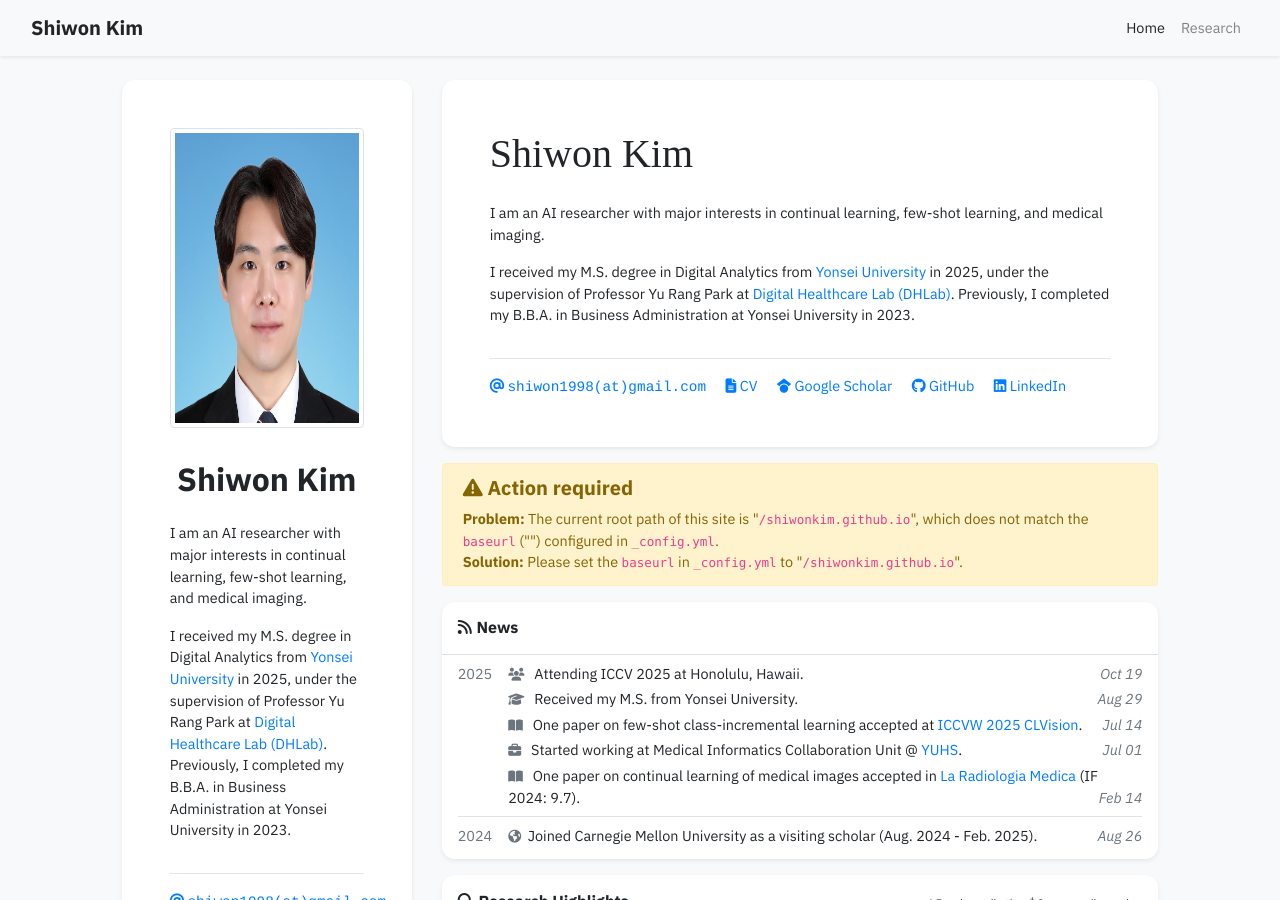
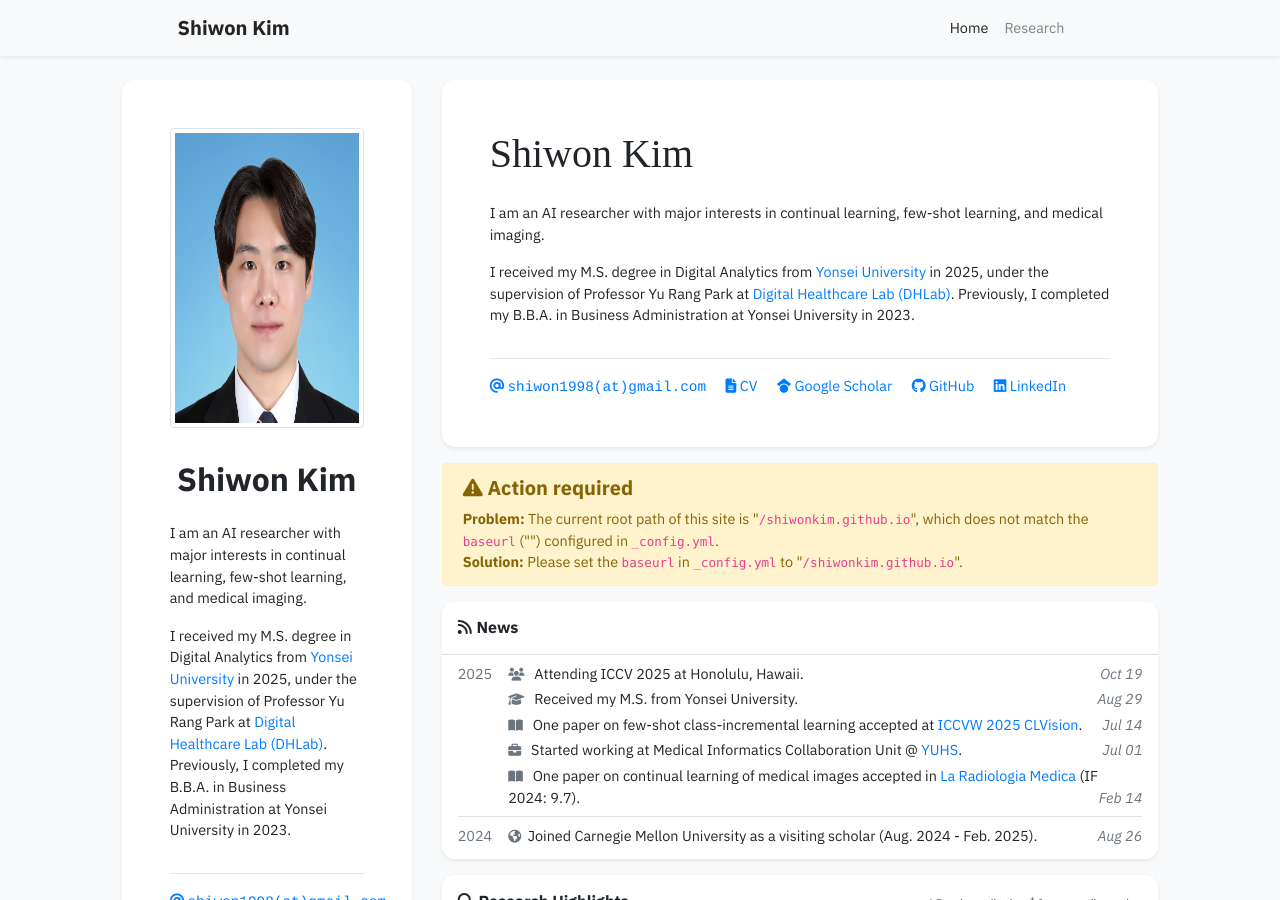
Before and after one commit to shiwonkim/shiwonkim.github.io, a Jekyll site: the page built from index.html, in a window 1280 px wide and 900 px high. Built offline with Jekyll 4.4.1, drawn with Linux system fonts in a browser that asks for light colours; nearby versions of some CDN libraries; some web fonts are replaced; a style sheet for code colours, icons or effects is not loaded.

Commit message:
edit profile

```diff
--- a/_includes/navbar.html
+++ b/_includes/navbar.html
@@ -1,6 +1,10 @@
 <nav class="navbar navbar-expand-sm navbar-light bg-light fixed-top mb-5 shadow-sm">
-    <div class="{% if page.container_class %}{{ page.container_class }}{% else %}container-fluid{% endif %}">
-        <a class="navbar-brand" href="{{ '/' | relative_url }}"><strong>{{site.data.profile.navbar_name}}</strong></a>
+  <div class="container">
+    <div class="row w-100">
+      <div class="col-12 col-lg-10 mx-auto d-flex justify-content-between align-items-center">
+        <a class="navbar-brand" href="{{ '/' | relative_url }}">
+          <strong>{{site.data.profile.navbar_name}}</strong>
+        </a>
         <button class="navbar-toggler" style="font-size: 1em; padding: 0.5em;" type="button" data-toggle="collapse" data-target="#navbarResponsive" aria-controls="navbarResponsive" aria-expanded="false" aria-label="Toggle navigation">
           <i class="fas fa-map"></i> Menu
         </button>
@@ -15,4 +19,6 @@
           </ul>
         </div>
       </div>
+    </div>
+  </div>
 </nav>
```
Lines whose indentation alone changed are shown as unchanged.
